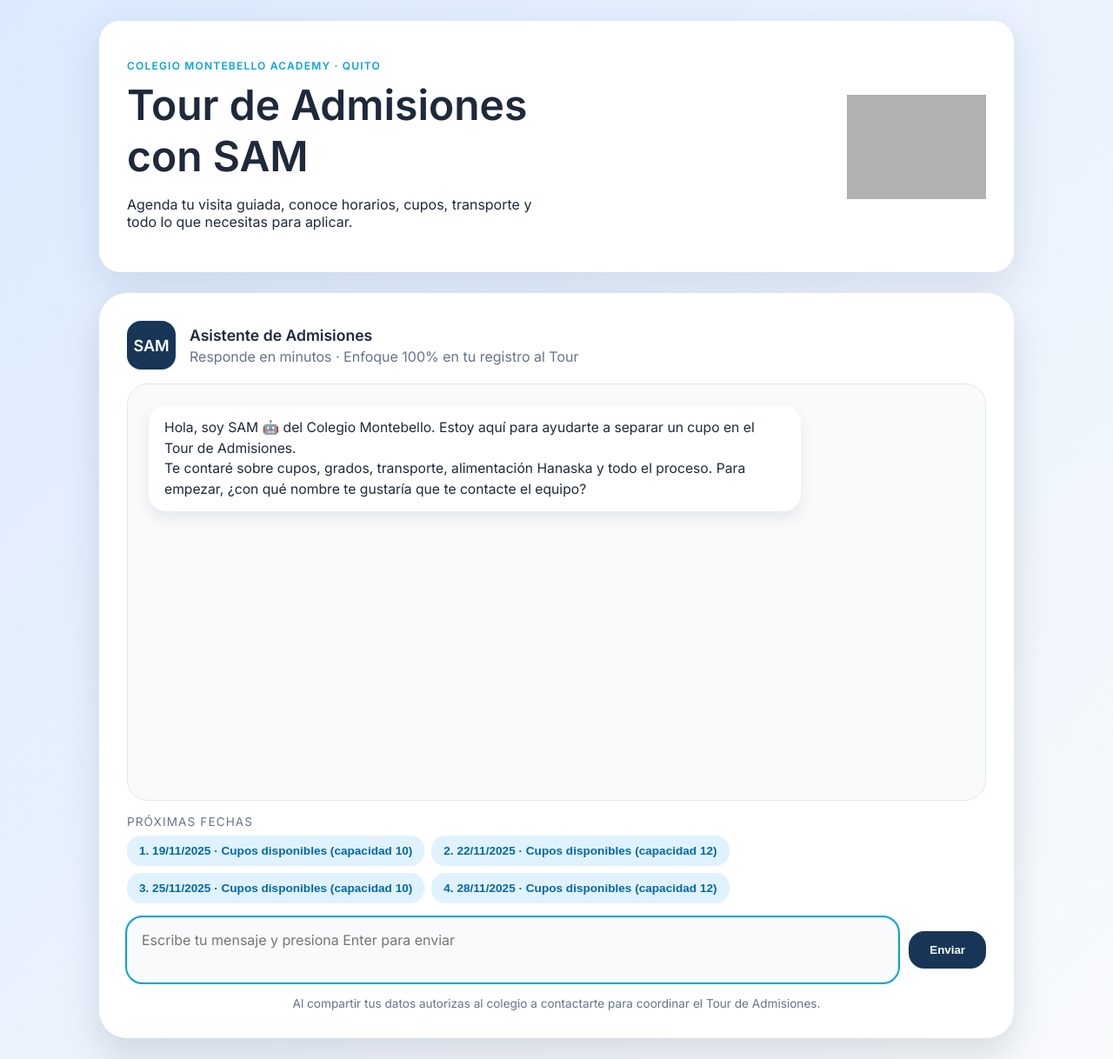
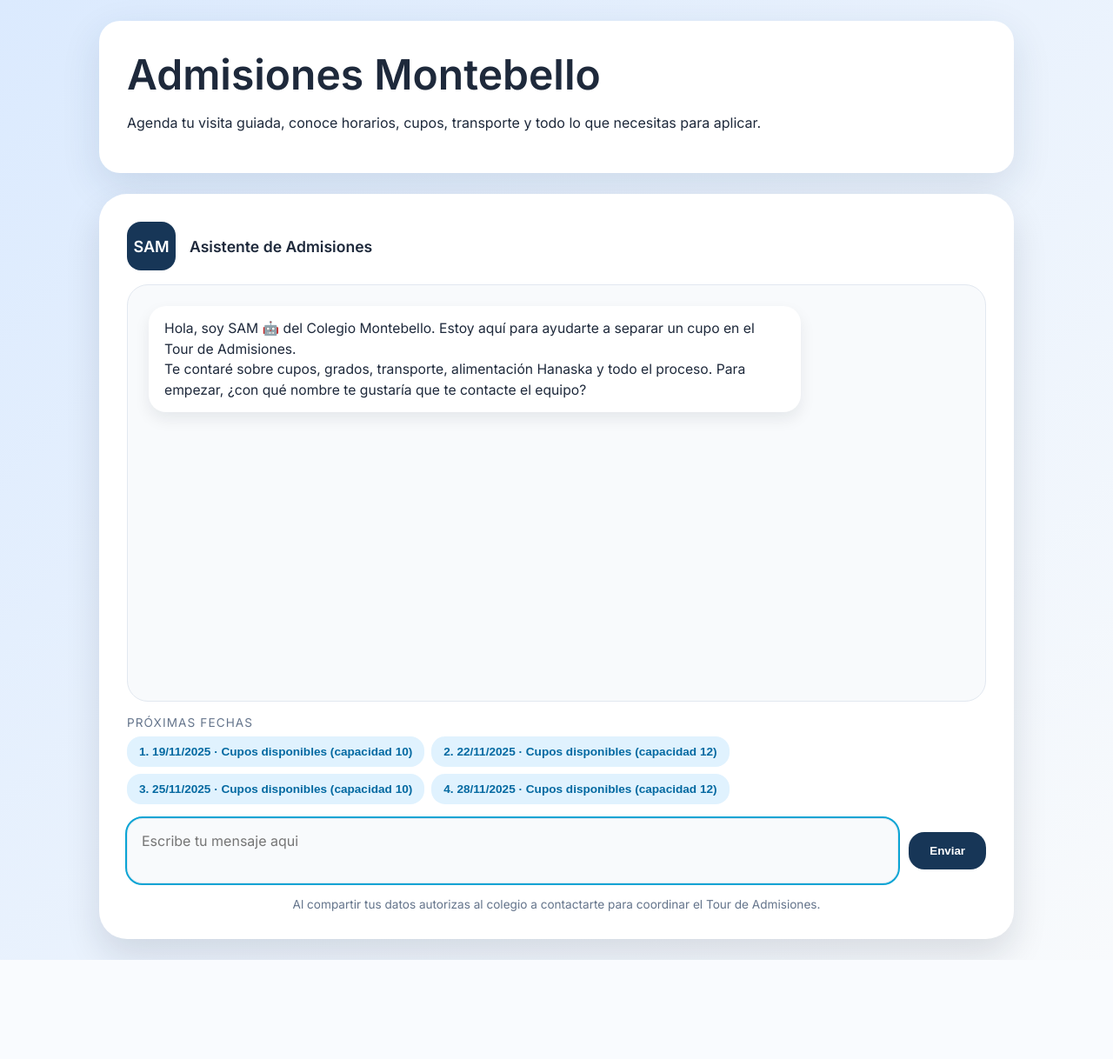
Before and after one commit to brandonminta/tour-chatbot, a FastAPI app: page / in a window 1280 px wide. Shown: the whole page at 87% size. After the commit the page ends 1104 px from the top, so only its background shows below. Run offline with FastAPI, Linux system fonts and the light colour scheme; data comes from the database, SQL or seed files in the repository; grey boxes are pictures that could not be loaded.

Commit message:
Update index.html
Actualizacion del front end

```diff
--- a/app/templates/index.html
+++ b/app/templates/index.html
@@ -13,18 +13,15 @@
     <div class="page-shell">
         <header class="hero">
             <div>
-                <p class="eyebrow">Colegio Montebello Academy · Quito</p>
-                <h1>Tour de Admisiones con SAM</h1>
+                <h1>Admisiones Montebello</h1>
                 <p>Agenda tu visita guiada, conoce horarios, cupos, transporte y todo lo que necesitas para aplicar.</p>
             </div>
-            <img src="https://cdn.jsdelivr.net/gh/tabler/tabler-icons/icons/school.svg" alt="Montebello" />
         </header>
         <main class="chat-card">
             <div class="chat-header">
                 <div class="avatar">SAM</div>
                 <div>
                     <p class="chat-title">Asistente de Admisiones</p>
-                    <p class="chat-subtitle">Responde en minutos · Enfoque 100% en tu registro al Tour</p>
                 </div>
             </div>
             <div id="chat-box" class="chat-box" aria-live="polite"></div>
@@ -34,7 +31,7 @@
                 <div id="tour-suggestions" class="tour-suggestions"></div>
             </section>
             <form id="chat-form" class="input-bar" autocomplete="off">
-                <textarea id="message" placeholder="Escribe tu mensaje y presiona Enter para enviar" rows="2"></textarea>
+                <textarea id="message" placeholder="Escribe tu mensaje aqui" rows="2"></textarea>
                 <button type="submit" id="send-btn">Enviar</button>
             </form>
             <p class="disclaimer">Al compartir tus datos autorizas al colegio a contactarte para coordinar el Tour de Admisiones.</p>
```
